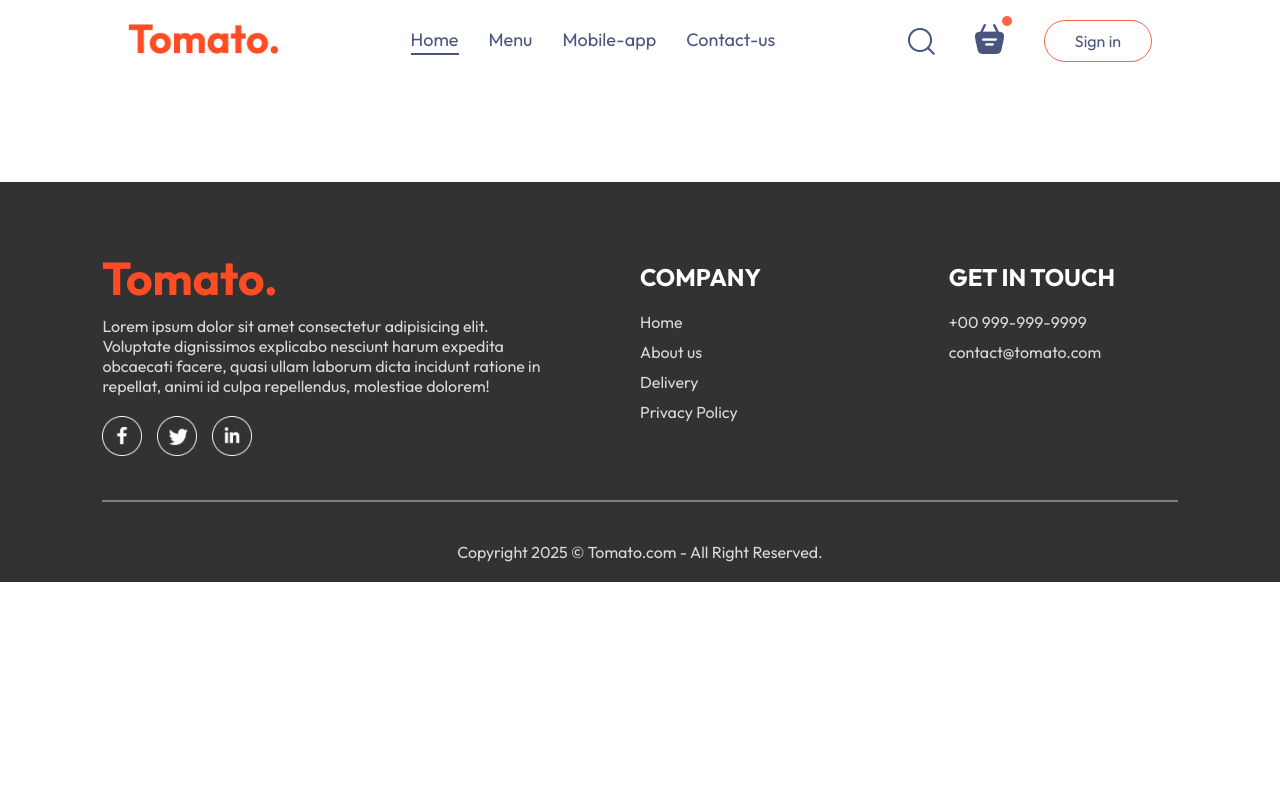
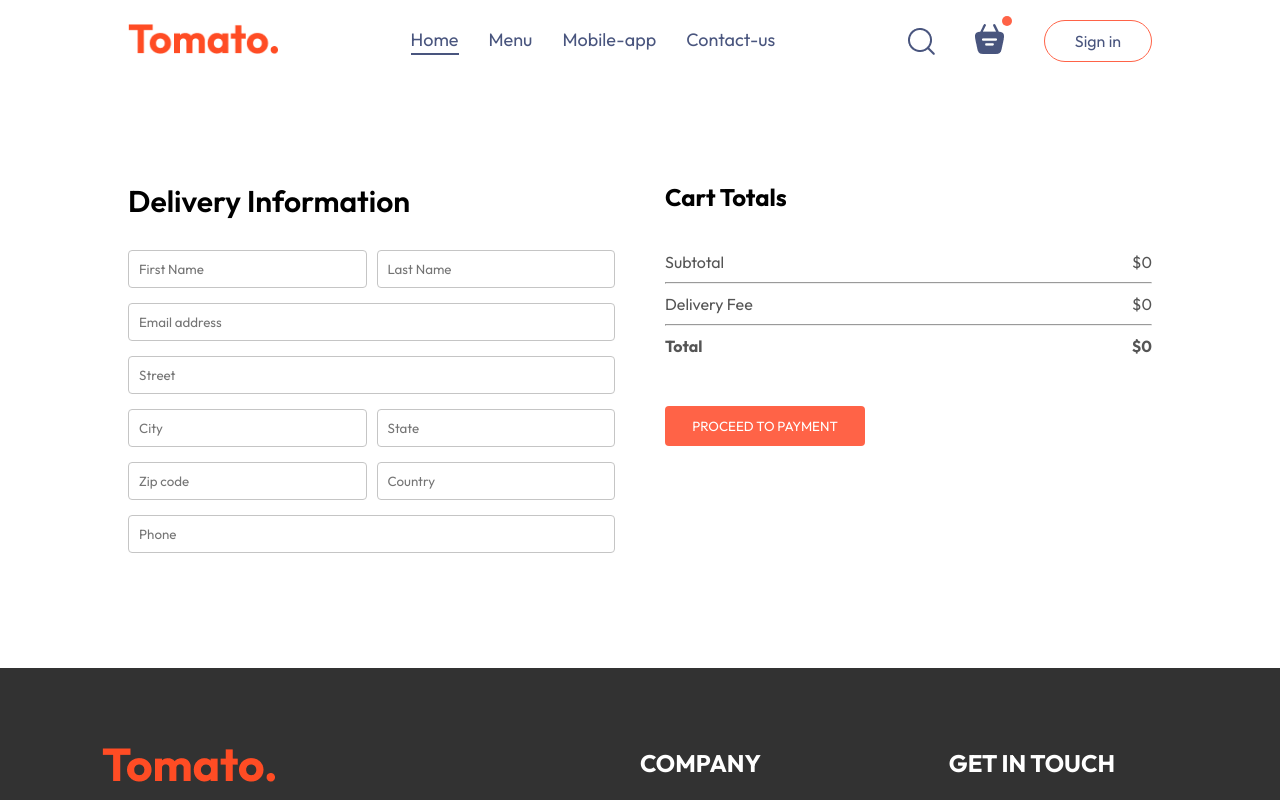
Before and after one commit to Pratyush-Panda-2006/Projects, a React (Vite) app in the folder foodapp/: page /Order in a window 1280 px wide. Shown: the top 800 px of the page. Built offline with nearby package versions, Linux system fonts and the light colour scheme.

Commit message:
feat(foodapp):Fontend Completed

```diff
--- a/foodapp/src/App.jsx
+++ b/foodapp/src/App.jsx
@@ -18,7 +18,7 @@
         <Routes>
           <Route path="/" element={<Home/>} />
           <Route path="/cart" element={<Cart/>} />
-          <Route path="/PlaceOrder" element={<PlaceOrder/>} />
+          <Route path="/Order" element={<PlaceOrder/>} />
         </Routes>
       </div>
       <Footer/>
--- a/foodapp/src/Pages/Cart/Cart.jsx
+++ b/foodapp/src/Pages/Cart/Cart.jsx
@@ -51,12 +51,12 @@
             <hr />
             <div className="cart-total-details">
               <p>Delivery Fee</p>
-              <p>${2}</p>
+              <p>${getTotalCartAmount()===0?0:2}</p>
             </div>
             <hr />
             <div className="cart-total-details">
               <b>Total</b>
-              <b>${getTotalCartAmount()+2}</b>
+              <b>${getTotalCartAmount()===0?0:getTotalCartAmount()+2}</b>
             </div>
           </div>
           <button onClick={()=>navigate("/order")}>PROCEED TO CHECKOUT</button>
--- a/foodapp/src/Pages/PlaceOrder/PlaceOrder.jsx
+++ b/foodapp/src/Pages/PlaceOrder/PlaceOrder.jsx
@@ -31,19 +31,19 @@
         <div className="cart-total">
           <h2>Cart Totals</h2>
           <div>
-            <div className="cart-total-details">
+             <div className="cart-total-details">
               <p>Subtotal</p>
               <p>${getTotalCartAmount()}</p>
             </div>
             <hr />
             <div className="cart-total-details">
               <p>Delivery Fee</p>
-              <p>${2}</p>
+              <p>${getTotalCartAmount()===0?0:2}</p>
             </div>
             <hr />
             <div className="cart-total-details">
               <b>Total</b>
-              <b>${getTotalCartAmount() + 2}</b>
+              <b>${getTotalCartAmount()===0?0:getTotalCartAmount()+2}</b>
             </div>
           </div>
           <button>PROCEED TO PAYMENT</button>
```
